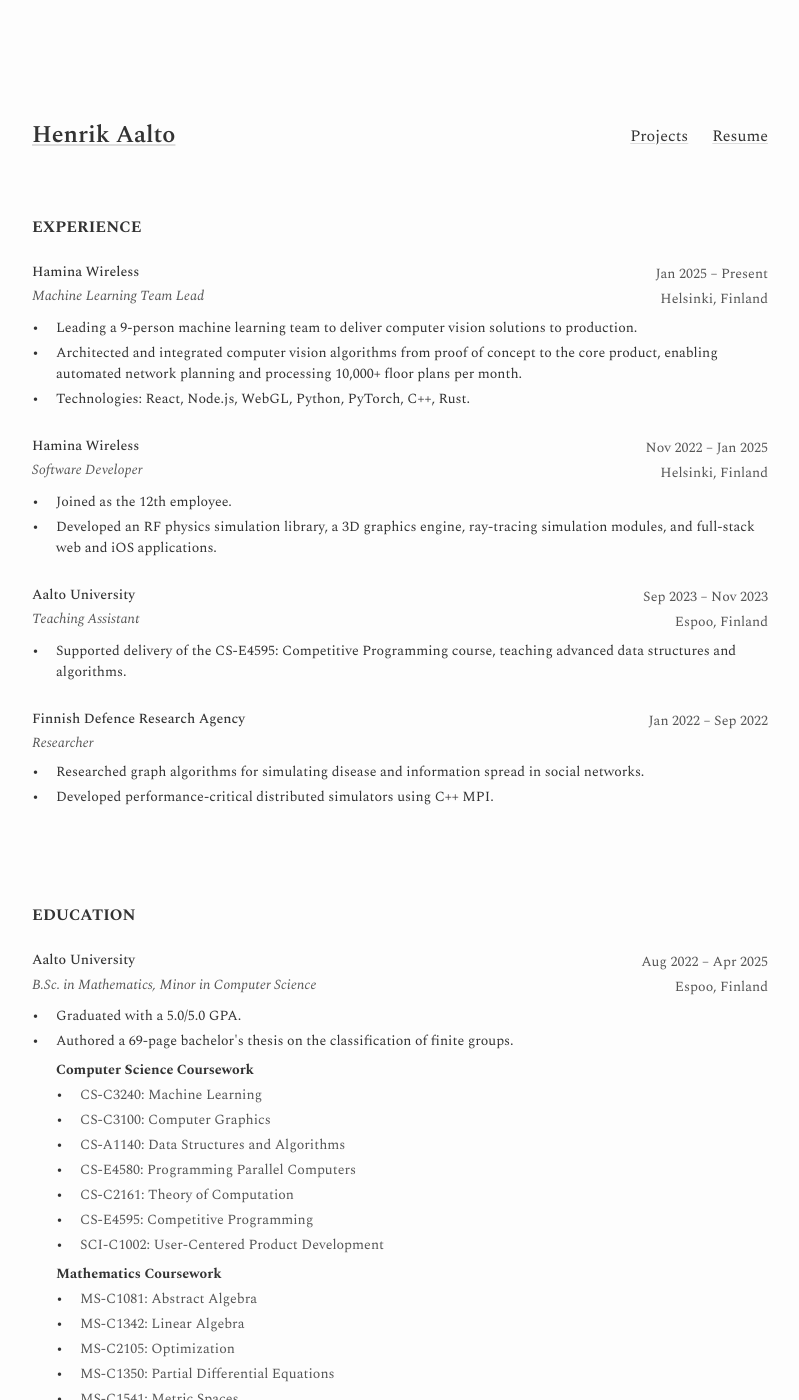
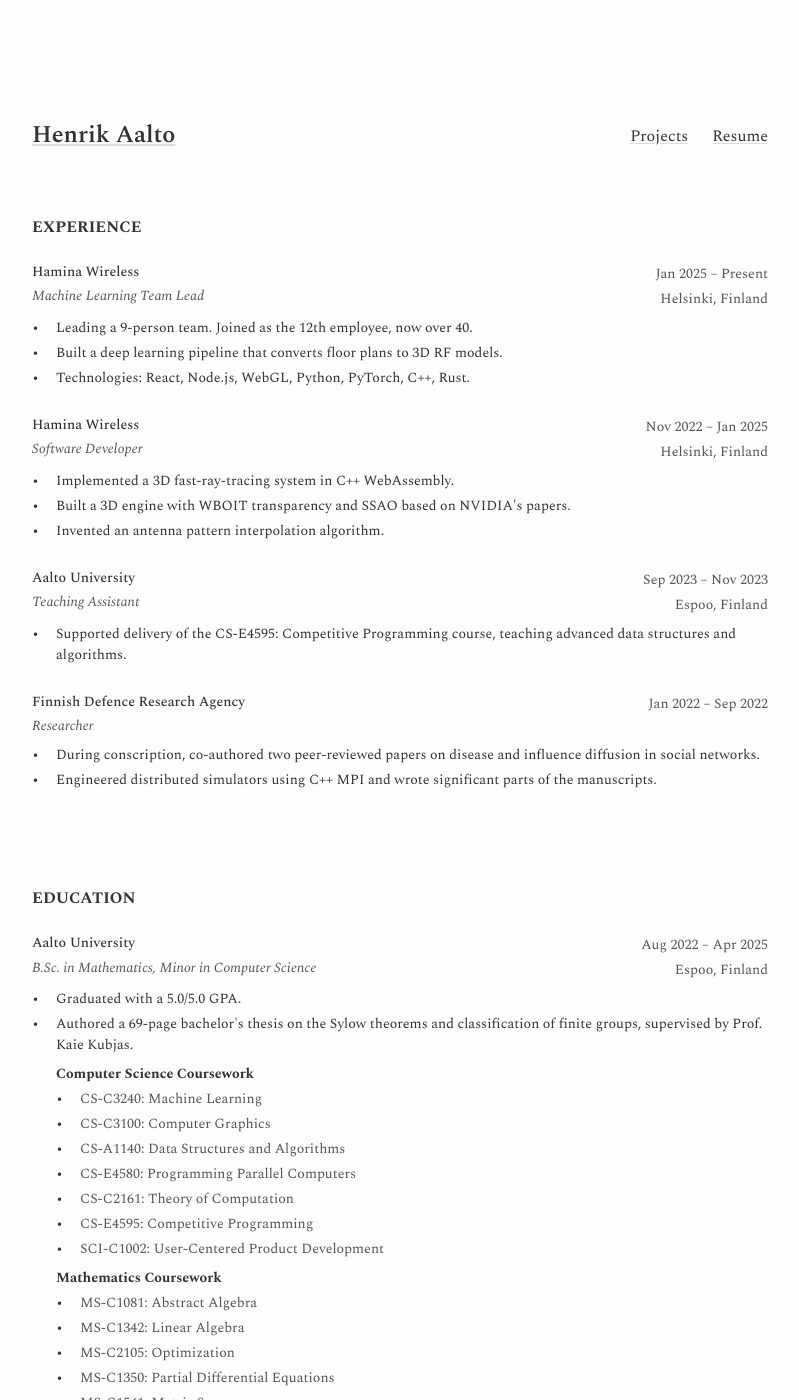
Before and after one commit to hltk/hltk.github.io, a Jekyll site: the page built from resume.md, in a window 1280 px wide and 1400 px high. Shown: the whole window, without its empty margins (240-1039 px from the left). Built offline with Jekyll 4.4.1, drawn with Linux system fonts in a browser that asks for light colours; some of the changed text lies outside the part shown.

Commit message:
feat(resume): add Mashup AI Hackathon and sync content with LaTeX CV

```diff
--- a/resume.md
+++ b/resume.md
@@ -21,8 +21,8 @@ hide_title: true
         </div>
       </div>
       <ul class="resume-details">
-        <li>Leading a 9-person machine learning team to deliver computer vision solutions to production.</li>
-        <li>Architected and integrated computer vision algorithms from proof of concept to the core product, enabling automated network planning and processing 10,000+ floor plans per month.</li>
+        <li>Leading a 9-person team. Joined as the 12th employee, now over 40.</li>
+        <li>Built a deep learning pipeline that converts floor plans to 3D RF models.</li>
         <li>Technologies: React, Node.js, WebGL, Python, PyTorch, C++, Rust.</li>
       </ul>
     </div>
@@ -39,8 +39,9 @@ hide_title: true
         </div>
       </div>
       <ul class="resume-details">
-        <li>Joined as the 12th employee.</li>
-        <li>Developed an RF physics simulation library, a 3D graphics engine, ray-tracing simulation modules, and full-stack web and iOS applications.</li>
+        <li>Implemented a 3D fast-ray-tracing system in C++ WebAssembly.</li>
+        <li>Built a 3D engine with WBOIT transparency and SSAO based on NVIDIA's papers.</li>
+        <li>Invented an antenna pattern interpolation algorithm.</li>
       </ul>
     </div>
 
@@ -71,8 +72,8 @@ hide_title: true
         </div>
       </div>
       <ul class="resume-details">
-        <li>Researched graph algorithms for simulating disease and information spread in social networks.</li>
-        <li>Developed performance-critical distributed simulators using C++ MPI.</li>
+        <li>During conscription, co-authored two peer-reviewed papers on disease and influence diffusion in social networks.</li>
+        <li>Engineered distributed simulators using C++ MPI and wrote significant parts of the manuscripts.</li>
       </ul>
     </div>
 
@@ -93,7 +94,7 @@ hide_title: true
       </div>
       <ul class="resume-details">
         <li>Graduated with a 5.0/5.0 GPA.</li>
-        <li>Authored a 69-page bachelor's thesis on the classification of finite groups.</li>
+        <li>Authored a 69-page bachelor's thesis on the Sylow theorems and classification of finite groups, supervised by Prof. Kaie Kubjas.</li>
       </ul>
       <div class="coursework-section">
         <p class="coursework-title"><strong>Computer Science Coursework</strong></p>
@@ -164,6 +165,7 @@ hide_title: true
     <h2>Competitions</h2>
     <ul class="resume-awards">
       <li><strong>International Olympiad in Informatics (IOI)</strong> — Silver Medal, June 2021</li>
+      <li><strong>Mashup AI Hackathon 2025</strong> — Winner in the UI/UX category, May 2025</li>
       <li><strong>Nordic Collegiate Programming Contest 2024 (NCPC, ICPC Regional)</strong> — 1st Place, October 2024</li>
       <li><strong>Junction 2023 Hackathon</strong> — "Energy Revolution, now" Challenge Winner, November 2023</li>
       <li><strong>Baltic Olympiad in Informatics (BOI)</strong> — Gold Medal, Overall 5th Place, May 2022</li>
```
